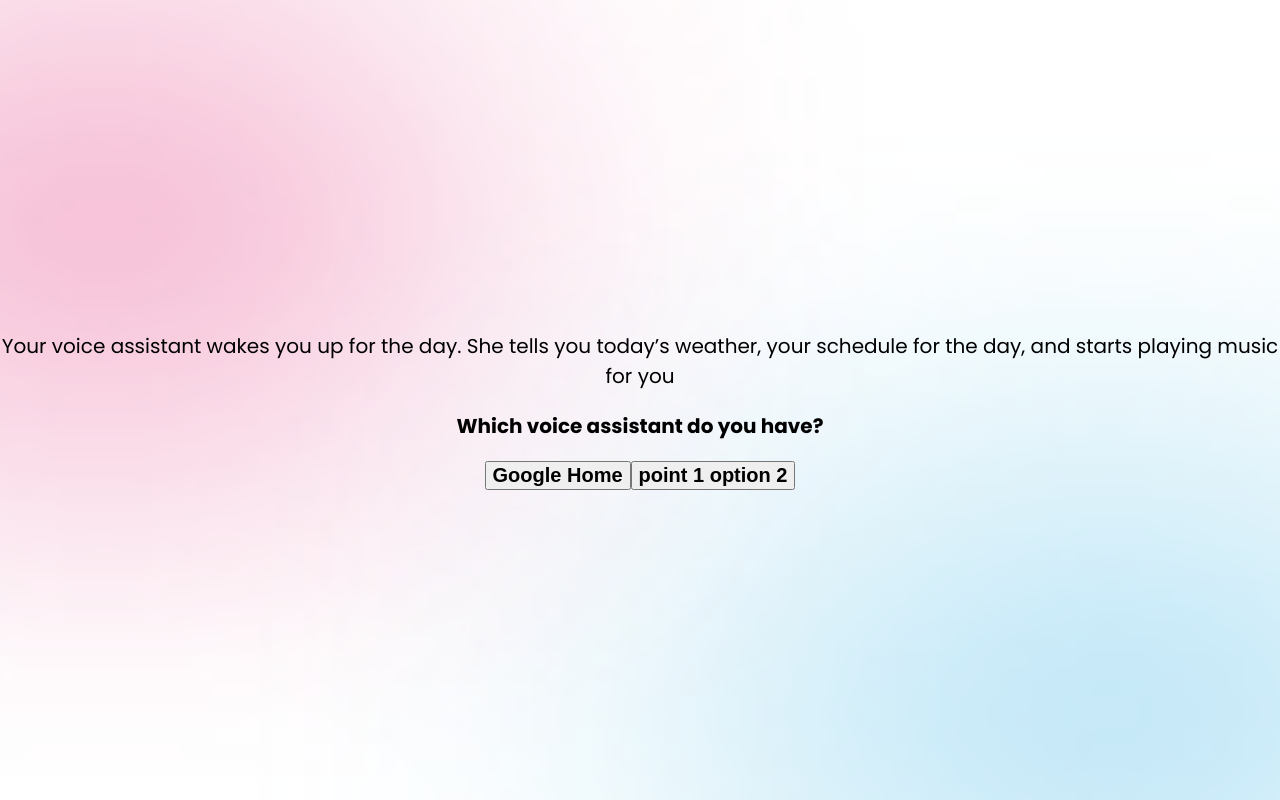
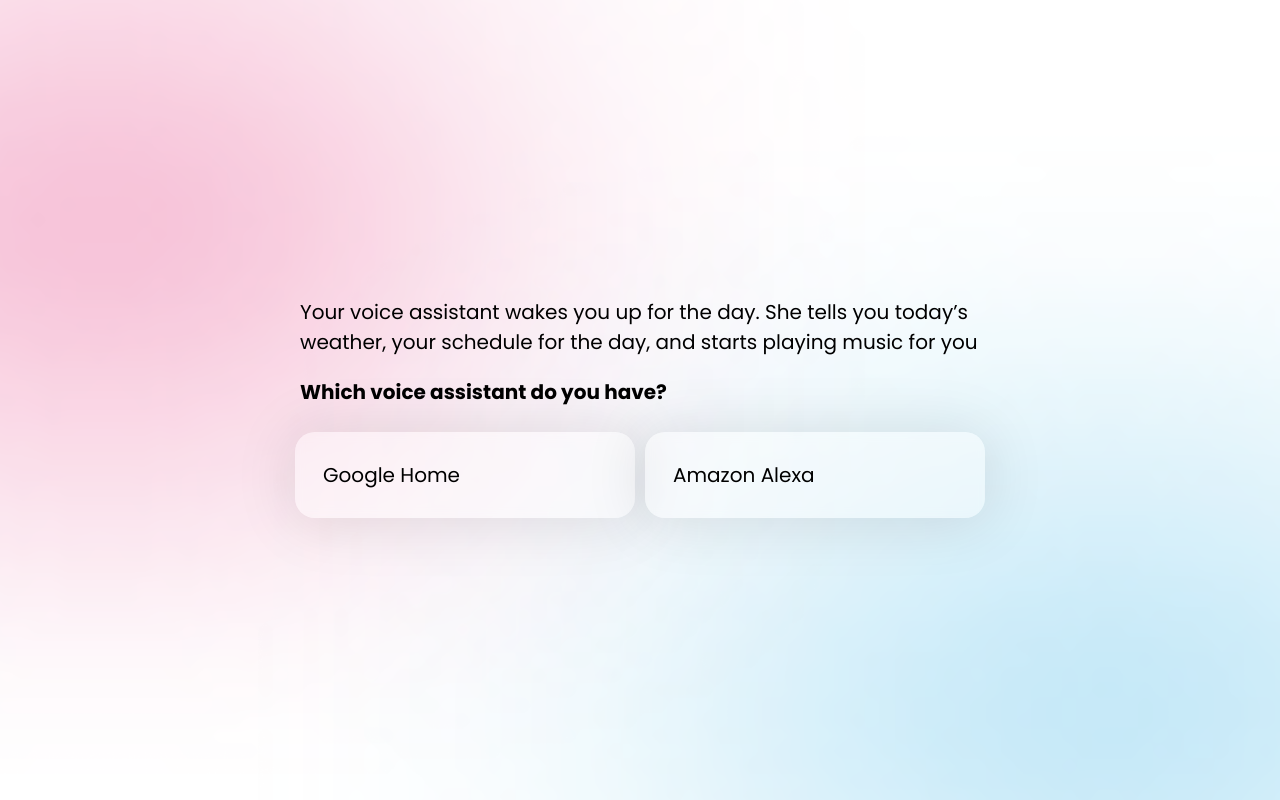
Before and after one commit to celineselee/learning-about-privacy, a React (Create React App) app: page / in a window 1280 px wide. Both pictures are taken after a click on the button "Start". Built offline with nearby package versions, Linux system fonts and the light colour scheme.

Commit message:
make the story page look good

```diff
--- a/src/App.js
+++ b/src/App.js
@@ -24,9 +24,10 @@
             })
           }
         </div>
-
-        <button onClick={() => this.props.nextStoryPage(0)}>{this.props.buttonOptions[0].optionText}</button>
-        <button onClick={() => this.props.nextStoryPage(1)}>{this.props.buttonOptions[1].optionText}</button>
+        <div className='buttons'>
+          <button className='choice-btn' onClick={() => this.props.nextStoryPage(0)}>{this.props.buttonOptions[0].optionText}</button>
+          <button className='choice-btn' onClick={() => this.props.nextStoryPage(1)}>{this.props.buttonOptions[1].optionText}</button>
+        </div>
 
       </div>
     );
--- a/src/App.scss
+++ b/src/App.scss
@@ -97,14 +97,33 @@
 
 // Buttons
 button {
+  font-family: 'Poppins', sans-serif;
   font-size: 20px;
   font-weight: 700;
+  margin: 5px;
+  &:hover {
+    -webkit-transform: translateY(-2px);
+    transform: translateY(-2px);
+    cursor: pointer;
+  }
   &.navigation-action {
     color: white;
     background-color: $primary-color;
     padding: 20px 30px;
     border: none;
     border-radius: 40px;
+  }
+  &.choice-btn {
+    background: rgba(255, 255, 255, 0.4);
+    box-shadow: 0px 2px 60px 4px rgba(0, 0, 0, 0.1);
+    backdrop-filter: blur(4px);
+    /* Note: backdrop-filter has minimal browser support */
+    border-radius: 20px;
+    padding: 28px;
+    border: none;
+    font-size: 20px;
+    font-weight: 400;
+    text-align: left;
   }
 }
 
@@ -165,3 +184,23 @@
     margin: 0 auto;
   }
 }
+
+// Story page
+.story-page {
+  width: 700px;
+  margin: 0 auto;
+  .story-paragraphs {
+    text-align: left;
+  }
+  .story-paragraphs {
+    margin-left: 10px;
+  }
+  .buttons {
+    display: inline-flex;
+    width: 100%;
+
+    button {
+      width: 50%;
+    }
+  }
+}
--- a/src/copy.json
+++ b/src/copy.json
@@ -16,9 +16,16 @@
                 ]
             },
             {
-                "optionText": "point 1 option 2",
-                "risks": "1.2 risks",
-                "recs": "1.2 recommendations"
+                "optionText": "Amazon Alexa",
+                "risks": [
+                    "Alexa is always listening to you, not just when you ask it something because it needs to be listening for the wake word (for instance, “Ok Google”) (<a href='https://google.ca'>source</a>)",
+                    "Amazon keeps a record of all your interactions with any of its products (including Google Home) for targeted advertising  (<a href='https://google.ca'>source</a>)",
+                    "Amazon keeps a record of all your interactions with any of its products (including Google Home) for targeted advertising  (<a href='https://google.ca'>source</a>)"
+                ],
+                "recs": [
+                    "Regularly review and delete your voice recordings (instructions)",
+                    "Mute the mic using the physical switch when not using it (source)"
+                ]
             }
         ]
     },
```
